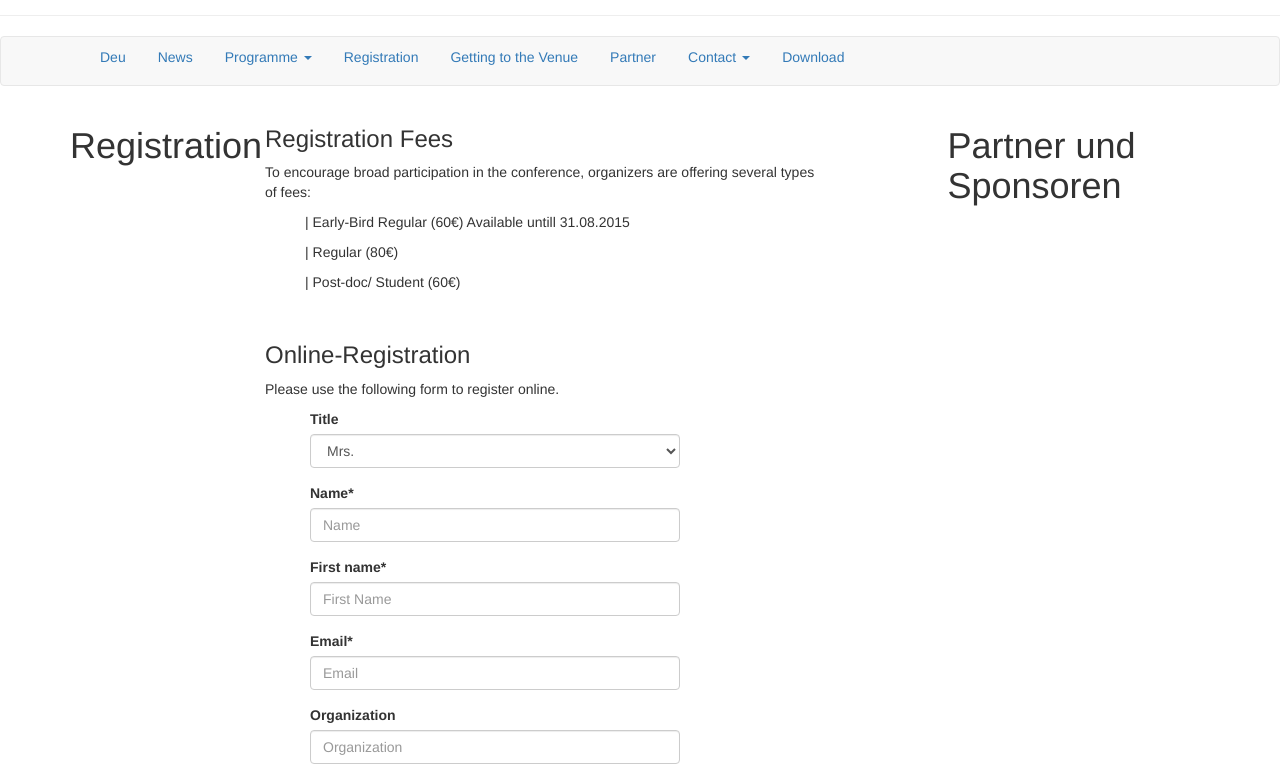
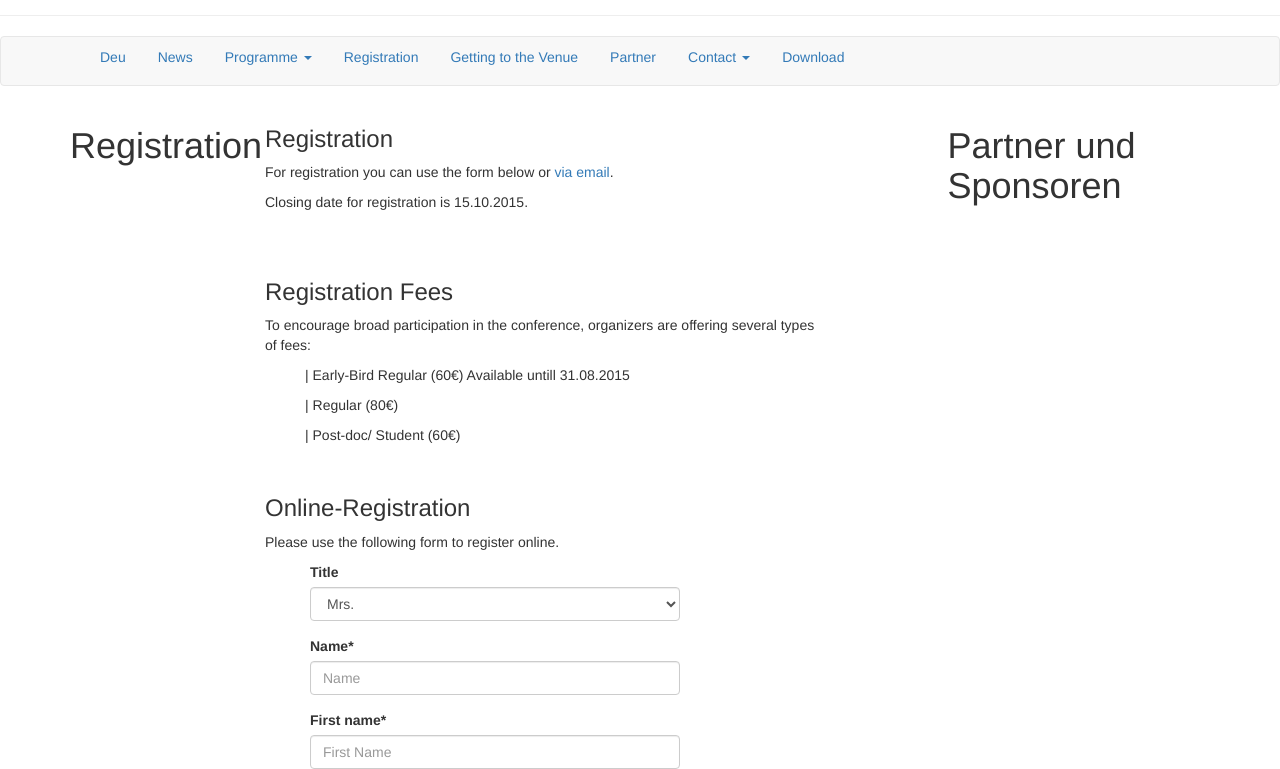
Before and after one commit to susedev/test, a Jekyll site: the page built from registration.html, in a window 1280 px wide and 900 px high, cut to the strip 131-900 px from the top of the window. Built offline with Jekyll 4.4.1, drawn with Linux system fonts in a browser that asks for light colours; nearby versions of some CDN libraries.

Commit message:
Edit from JekyllCMS

```diff
--- a/registration.html
+++ b/registration.html
@@ -2,6 +2,14 @@
 title: Registration
 language: en
 ---
+<h3>Registration</h3>
+
+<p>For registration you can use the form below or <a href="mailto:kommunikationsfluten@eijc.eu?subject=Registration%20&amp;body=your%20message%20including%0A%0Ayour%20name%20%0Ayour%20first%20name%0Ayour%20organization%0Ayour%20adress%0Ayour%20ticket">via email</a>.</p>
+
+<p>Closing date for registration is 15.10.2015.</p>
+
+<h3>&nbsp;</h3>
+
 <h3>Registration Fees</h3>
 
 <p>To encourage broad participation in the conference, organizers are offering several types of fees:</p>
```
